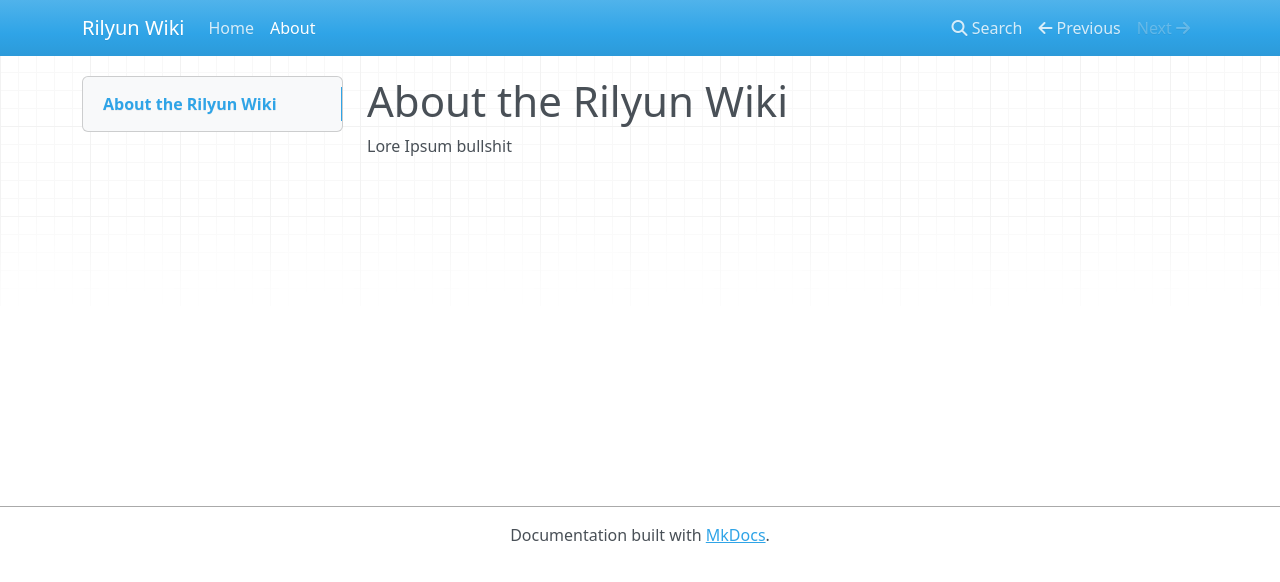
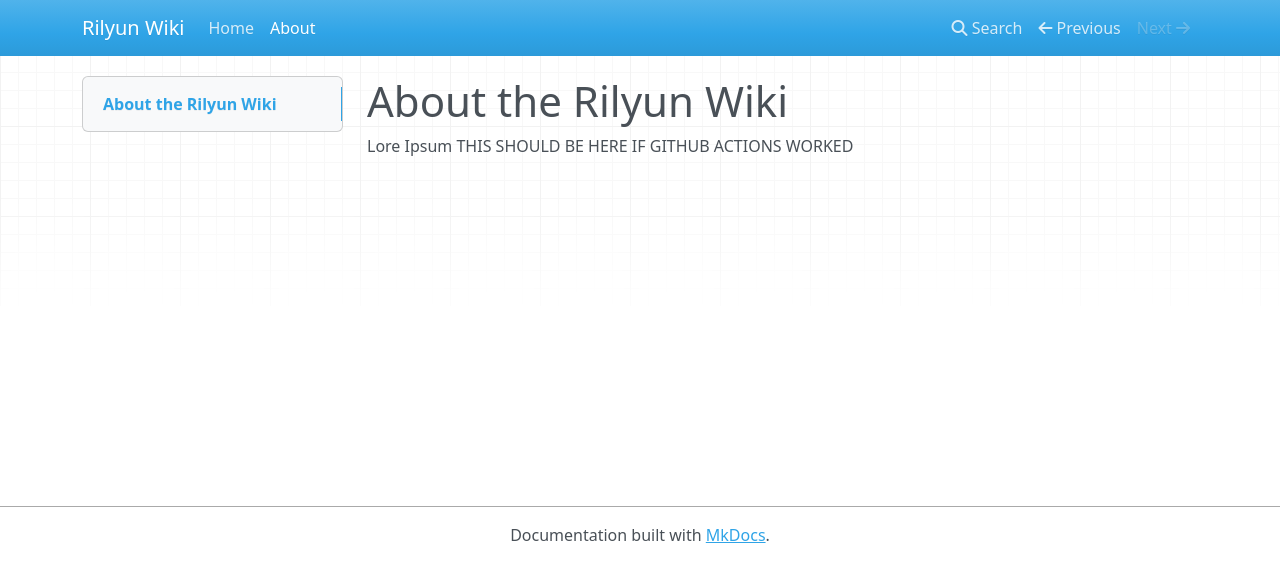
Before and after one commit to sithyrys522/Rilyun-Wiki, an MkDocs documentation site: the page built from docs/about.md, in a window 1280 px wide. Shown: the top 582 px of the page. Built offline with MkDocs 1.6.1, drawn with Linux system fonts in a browser that asks for light colours; nearby versions of some CDN libraries.

Commit message:
Updated about.md

```diff
--- a/docs/about.md
+++ b/docs/about.md
@@ -1,3 +1,3 @@
 # About the Rilyun Wiki
 
-Lore Ipsum bullshit
+Lore Ipsum THIS SHOULD BE HERE IF GITHUB ACTIONS WORKED
```
